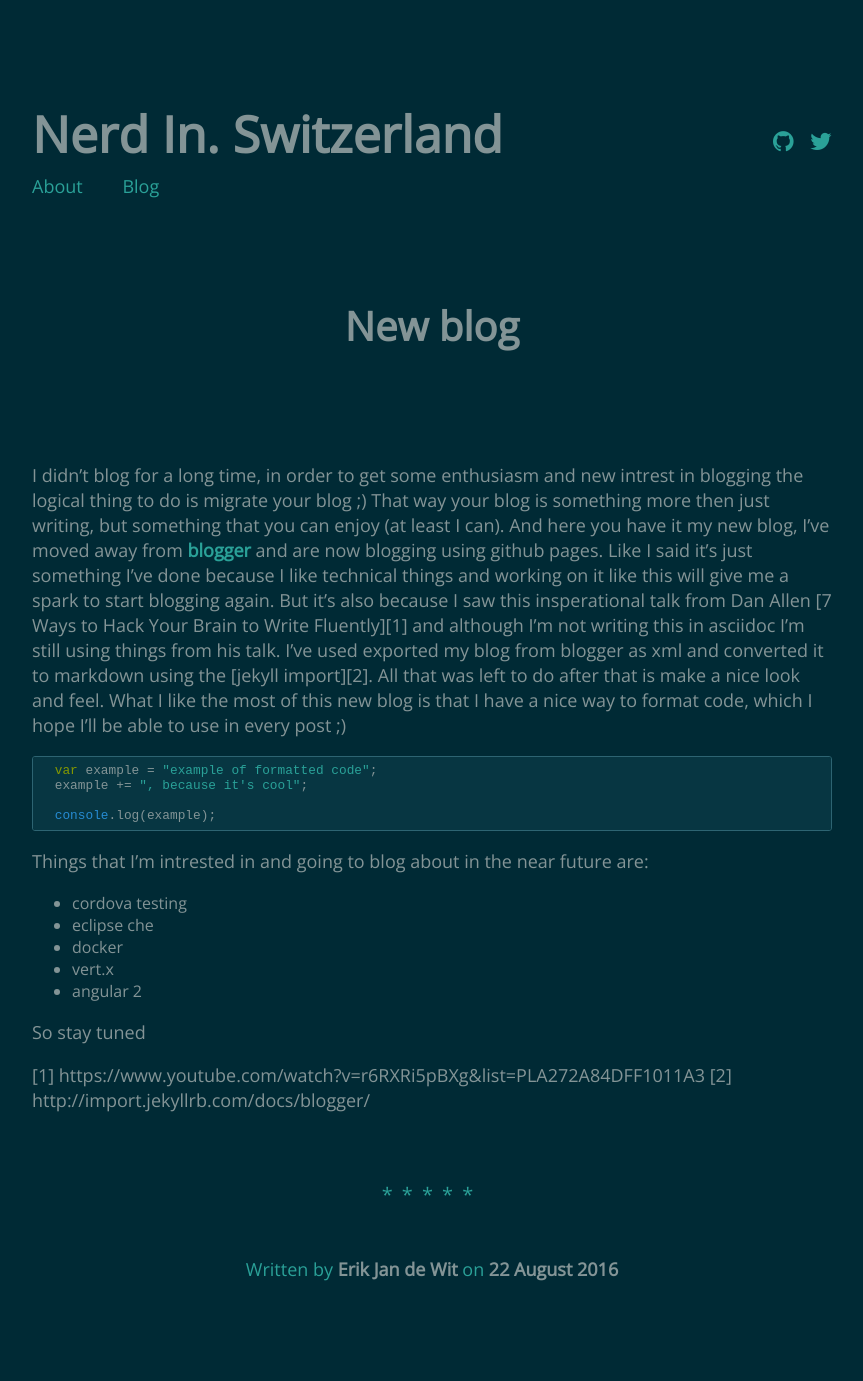
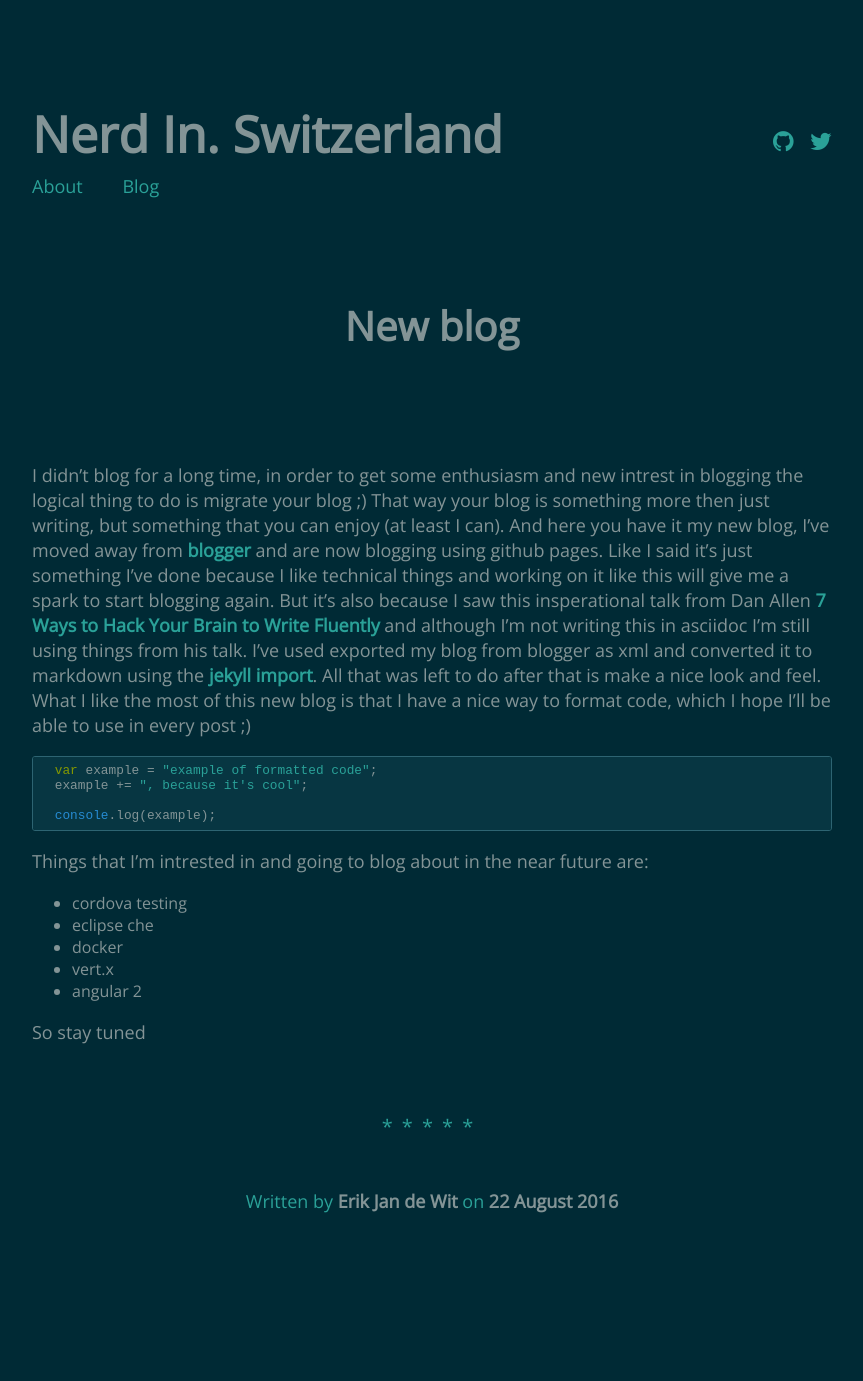
Before and after one commit to edewit/edewit.github.io, a Jekyll site: the page built from _posts/2016-08-22-new-blog.md, in a window 1280 px wide. Shown: the whole page, without its empty margins (208-1071 px from the left). Built offline with Jekyll 4.4.1, drawn with Linux system fonts in a browser that asks for light colours; comment, search, counter and statistics services are not loaded; after the commit the page ends 1313 px from its top, so only the background shows below that.

Commit message:
link fix

```diff
--- a/_posts/2016-08-22-new-blog.md
+++ b/_posts/2016-08-22-new-blog.md
@@ -31,5 +31,5 @@ Things that I'm intrested in and going to blog about in the near future are:
 
 So stay tuned
 
-[1] https://www.youtube.com/watch?v=r6RXRi5pBXg&list=PLA272A84DFF1011A3
-[2] http://import.jekyllrb.com/docs/blogger/
+[1]: https://www.youtube.com/watch?v=r6RXRi5pBXg&list=PLA272A84DFF1011A3
+[2]: http://import.jekyllrb.com/docs/blogger/
```
